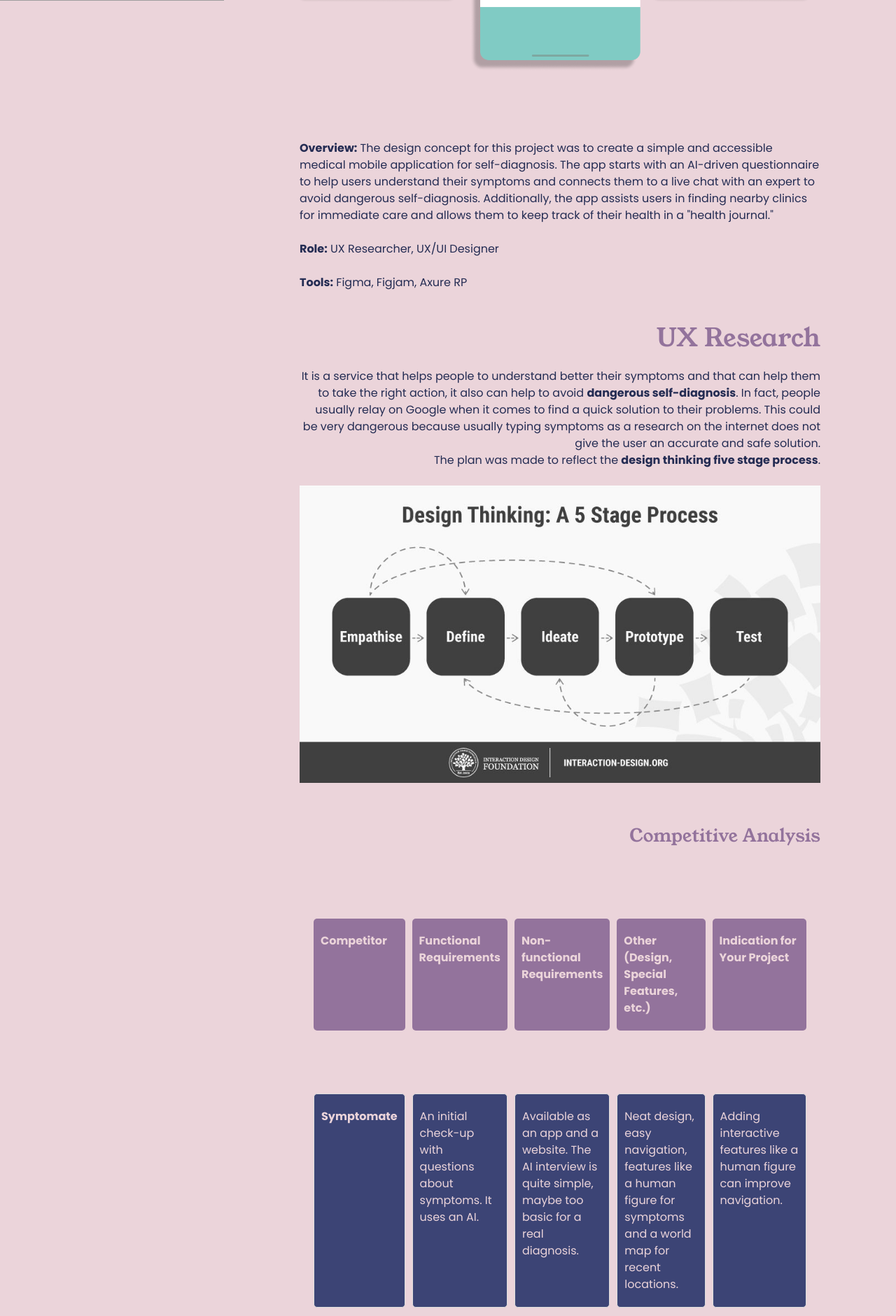
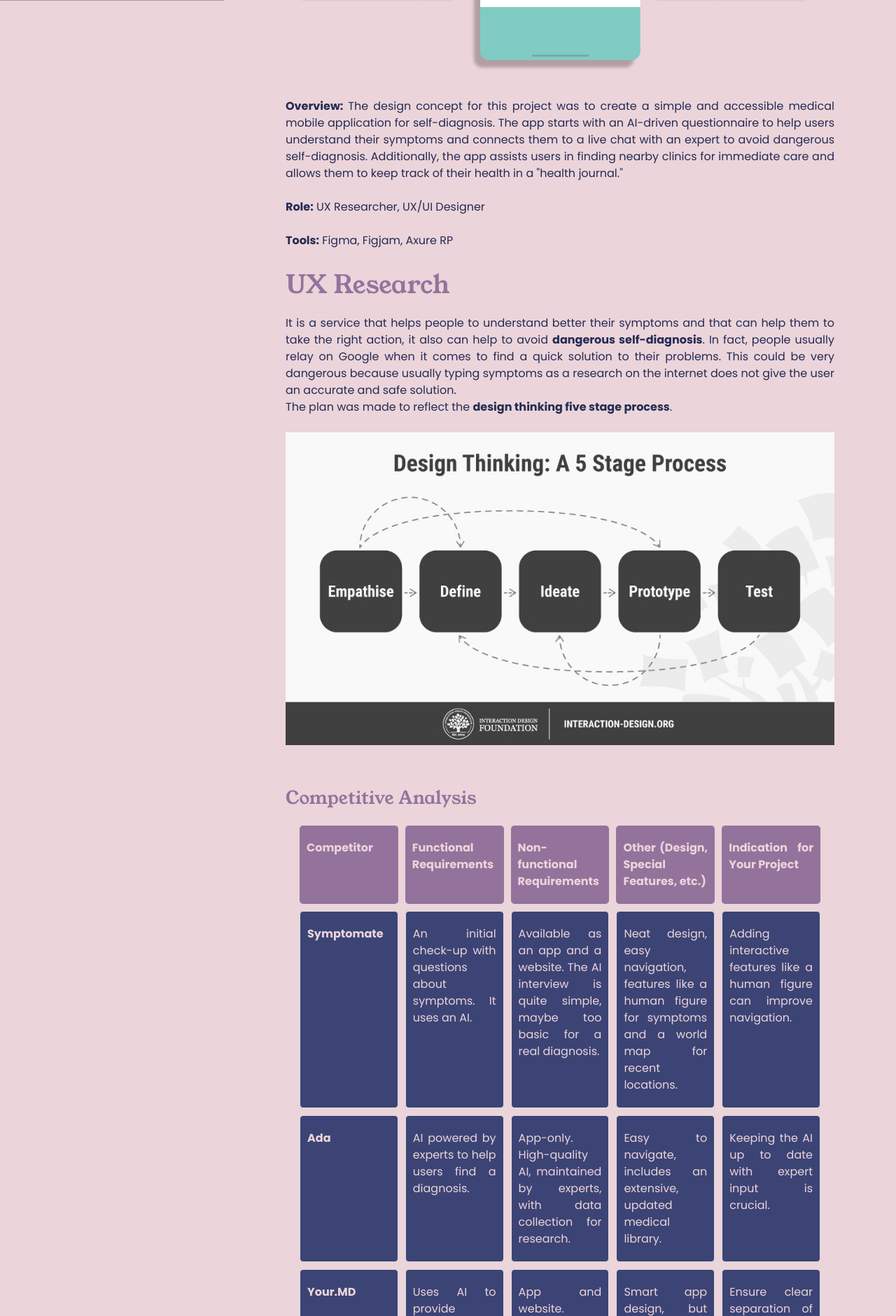
Before and after one commit to chiachiv/Portfolio, a PHP site: page /project2.php in a window 1280 px wide. Shown: the part 799-2680 px from the top of the page at 70% size. Run offline with PHP 8.4, Linux system fonts and the light colour scheme; grey boxes are pictures that could not be loaded.

Commit message:
something

```diff
--- a/index.php
+++ b/index.php
@@ -134,7 +134,7 @@ Motion Graphics & Animation &#9789;<br></p>
                 ]
             ],
             [
-                'title' => 'Comparative Study of Design Thinking and Human-Centered Design in Web Development',
+                'title' => 'Comparative Study of Design Thinking and HCD in Web Development',
                 'description' => 'I created and compared two different websites to establish evaluation guidelines for UX design methods',
                 'link' => 'project4.php',
                 'image' => 'images/dissdef.jpg',
--- a/project2.php
+++ b/project2.php
@@ -44,21 +44,16 @@
 
     <!-- Titoli e paragrafi alternati -->
 
-    <section class="content">
-        <div class="left">
+    <section class="research">
             <p><strong>Overview:</strong> The design concept for this project was to create a simple and accessible medical mobile application for self-diagnosis. The app starts with an AI-driven questionnaire to help users understand their symptoms and connects them to a live chat with an expert to avoid dangerous self-diagnosis. Additionally, the app assists users in finding nearby clinics for immediate care and allows them to keep track of their health in a "health journal."<br><br>
             <strong>Role:</strong> UX Researcher, UX/UI Designer<br><br>
-            <strong>Tools:</strong> Figma, Figjam, Axure RP</p>
-        </div>
-
-        <div class="right">
+            <strong>Tools:</strong> Figma, Figjam, Axure RP</p><br>
             <h2 class="proj-title">UX Research</h2>
             <p>It is a service that helps people to understand better their symptoms and that can help them to take the right action, it also can help to avoid <strong>dangerous self-diagnosis</strong>. In fact, people usually relay on Google when it comes to find a quick solution to their problems. This could be very dangerous because usually typing symptoms as a research on the internet does not give the user an accurate and safe solution.</p>
             <p>The plan was made to reflect the <strong>design thinking five stage process</strong>.</p><br>
             <img src="images/5steps.png" alt="fivesteps"><br>
             <h3 class="proj-sub">Competitive Analysis</h3>
-</div>
-<div class="left">
+
 <div class="competitor-analysis-grid">
     <div class="grid-header"><p class="p-persona">Competitor</p></div>
     <div class="grid-header"><p class="p-persona">Functional Requirements</p></div>
@@ -84,8 +79,6 @@
     <div class="grid-item-competitor"><p class="p-persona">Smart app design, but unclear separation between website and app.</p></div>
     <div class="grid-item-competitor"><p class="p-persona">Ensure clear separation of functionalities if expanding to a website.</p></div>
 </div>
-</div>
-<div class="right">
          <h3 class="proj-sub">Personas</h3>
          <section class="personas">
             <div class="persona">
@@ -111,45 +104,27 @@
                 <p class="p-persona">She would also like to <strong>keep track</strong> of her health journey in one single place so an app can be very helpful. Being an individual that suffers of terrible anxiety, having <strong>a service that can support the whole process</strong> of knowing what your symptoms are, making an appointment, etc. can be extremely helpful for Maria. She also would like to stop feeding her anxiety by doing <strong>incorrect self-diagnosis</strong>, so having an expert support by just opening an app on her phone could be very helpful.</p>
             </div>
         </section>
-        </div>
-        <div class="left">
         <h3 class="proj-sub">Customer journey</h3>
             <img src="images/customerjourneymed.png" alt="customerjourney">
-</div>
-<div class="right">
     <h3 class="proj-sub">Interviews</h3>
     <div class="findings-con">
         <h2 class="fin-title">Method:</h2>
         <p>10 open-ended questions were asked to 8 respondents, aged between 20 and 57.</p>
         <h2 class="fin-title">Findings:</h2>
 <p>All respondents found the idea useful and said they would use it. However, most noted that <strong>older users</strong> might struggle with the app. They suggested a clean, simple design to aid usability. 80% believed that <strong>chatting with a real expert</strong> could prevent dangerous self-diagnosis. Additionally, 30% recommended a <strong>"health journal"</strong> feature to track visits and bills, which was incorporated into the final product and iterated upon during development.</p>
-    </div>
-    <div class="left">
-        <h3 class="proj-sub">Blueprint</h3>
+</div>
+<h3 class="proj-sub">Blueprint</h3>
             <img src="images/blueprint.png" alt="blueprint">
-</div>
-<div class="right">
         <h3 class="proj-sub">App Flow</h3>
             <img src="images/appflow1.png" alt="appflow">
-</div>
-<div class="left">
         <h3 class="proj-sub">User Flow</h3>
             <img src="images/userflows.png" alt="userflowcheck">
-</div>
-<div class="right">
             <h2 class="proj-title">UI Design</h2>
             <img src="images/uimed.png" alt="Uimed">
-        </div>
-</div>
-        <div class="left">
         <h3 class="proj-sub">Paper prototype</h3>
             <img src="images/paperproto.png" alt="paper">
-</div>
-<div class="right">
         <h3 class="proj-sub">High-fidelity prototype</h3>
             <img src="images/highfidmed.png" alt="highfidmed">
-</div>
-<div class="left">
         <h2 class="proj-title">Testing</h2>
         <h3 class="proj-sub">User walkthrough</h3>
         <div class="findings-con">
@@ -160,14 +135,14 @@
             <li><p>Try to use the app to find a diagnosis for a headache, chat with an expert and find a clinic.</p></li>
             <li><p>Try to use the app to write in your “health journal”.</p></li>
         </ul>
+</div>
         <h3 class="proj-sub">Cooperative evaluation</h3>
         <div class="findings-con">
         <h2 class="fin-title">Method:</h2>
         <p>To test the usability of the application, I have asked a possible user to do a cooperative evaluation. They have been asked to use the High-Fidelity prototype and then I started a conversation with them.</p>
         <h2 class="fin-title">Implementation:</h2>
         <p>the possible user first used the application in the previous walkthrough. Then they were asked to use the mobile app and after that I asked them to start a conversation for a cooperative evaluation. The conversation was not led by any questions or a clear structure to avoid bias and the focus of this evaluation was about the experience that user had while interacting with the possible product.</p>
-    </div>
-    <div class="right">
+</div>
         <h3 class="proj-sub">Conclusion</h3>
             <p>Reflecting on this project, using the five steps of <strong>design thinking</strong> was crucial in creating a mobile app that truly meets user needs.</p>
             <p>Starting with <strong>empathy</strong> it allowed to understand the real challenges people face when trying to self-diagnose.</p>
@@ -175,7 +150,7 @@
             <p><strong>Ideation</strong> helped in find innovative features, like the AI-driven questionnaire and live expert chat, which are essential in guiding users toward accurate information.</p>
             <p><strong>Prototyping and testing</strong> allowed to refine these ideas, ensuring that the final product is both intuitive and effective.</p>
             <p>Overall, this process highlighted the importance of staying <strong>user-focused and iterative in design</strong>, leading to an app that supports better health outcomes.</p>
-</div>
+            </div>
  </section>
  <footer>
         <p>&copy; 2024 Chiara Venanzetti - UX/UI Designer and Frontend developer</p>
```
Also changed, not shown: project1.php (+8 -30 lines), project3.php (+4 -23 lines), project4.php (+7 -6 lines).
